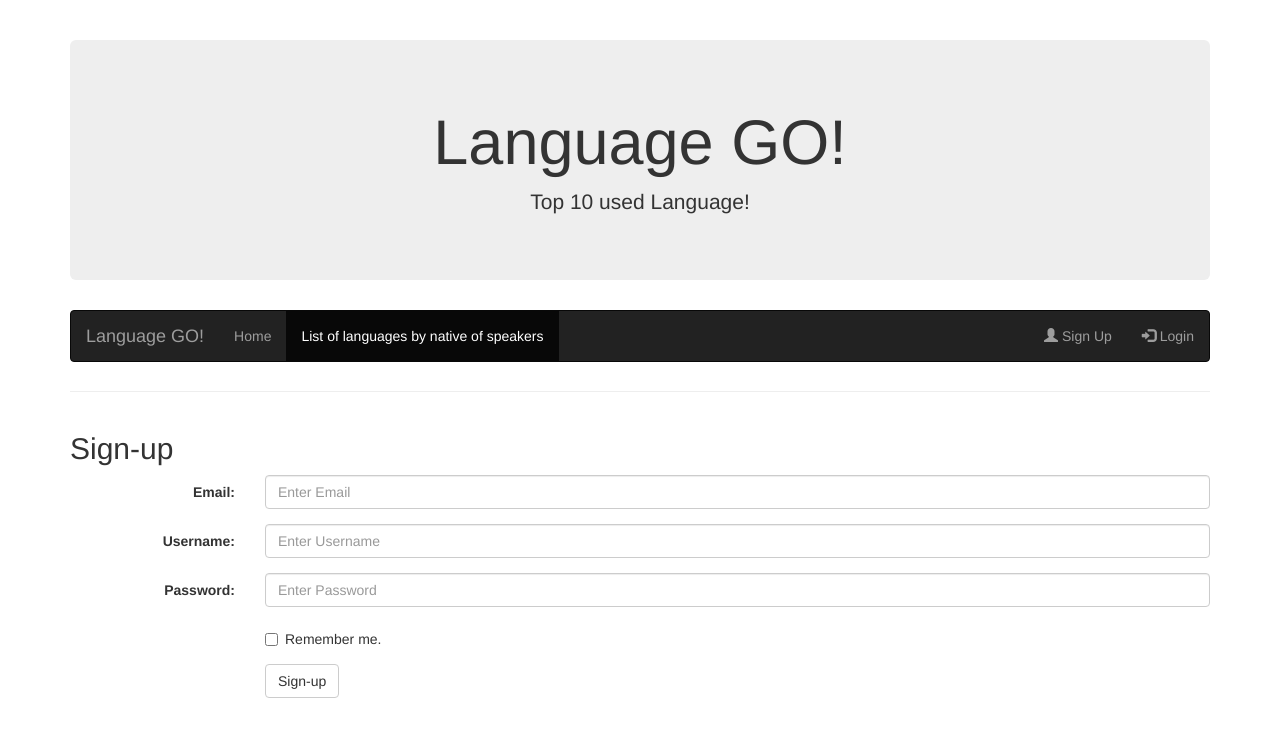
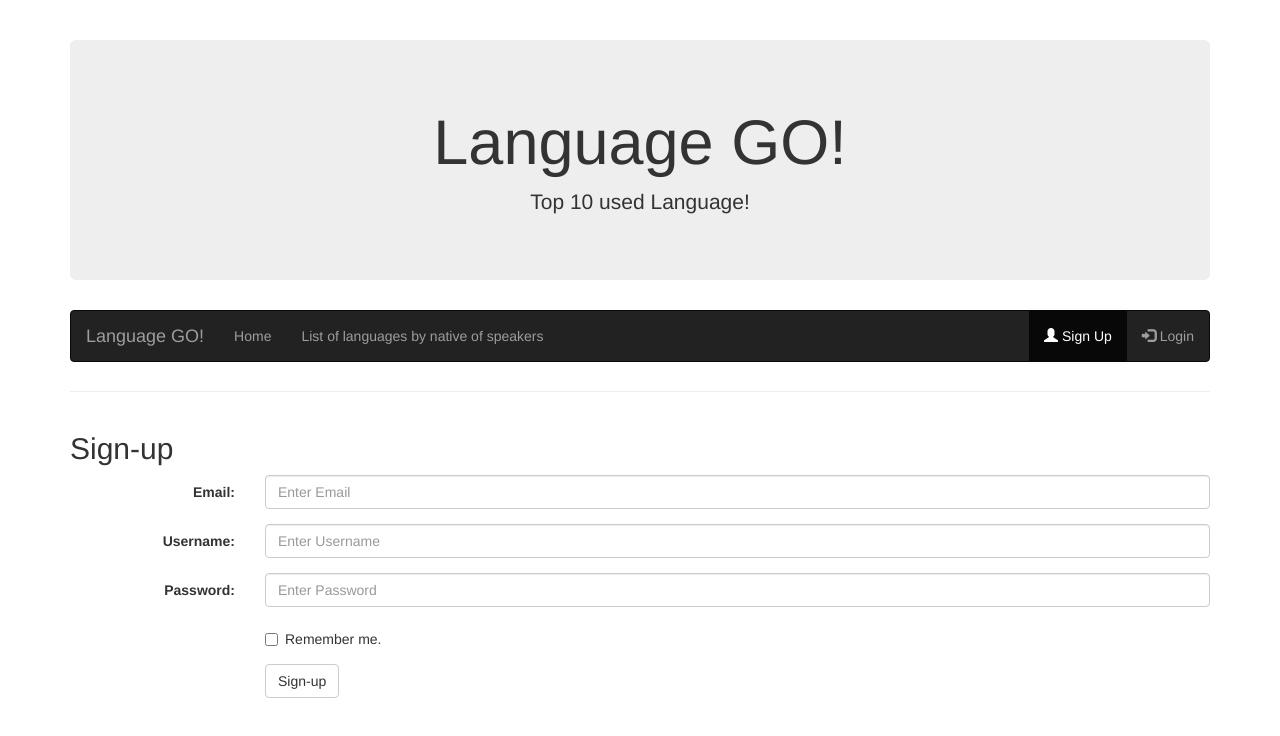
Before and after one commit to jasper626/jasperlam.github.io, a website: page Website/More bootstrap.html in a window 1280 px wide. Drawn offline with Linux system fonts and the light colour scheme.

Commit message:
Update More bootstrap.html

```diff
--- a/Website/More bootstrap.html
+++ b/Website/More bootstrap.html
@@ -23,10 +23,10 @@
     </div>
     <ul class="nav navbar-nav">
       <li><a href="https://jasper626.github.io/jasperlam.github.io/Website/Website.html">Home</a></li>
-      <li class="active"><a href="Website/Top%2010%20Languages.html">List of languages by native of speakers</a></li>
+      <li><a href="https://jasper626.github.io/jasperlam.github.io/Website/Top%2010%20Languages.html">List of languages by native of speakers</a></li>
     </ul>
     <ul class="nav navbar-nav navbar-right">
-      <li><a href="https://jasper626.github.io/jasperlam.github.io/Website/More%20bootstrap.html"><span class="glyphicon glyphicon-user"></span> Sign Up</a></li>
+      <li class="active"><a href="https://jasper626.github.io/jasperlam.github.io/Website/More%20bootstrap.html"><span class="glyphicon glyphicon-user"></span> Sign Up</a></li>
       <li><a href="https://jasper626.github.io/jasperlam.github.io/Website/Bootstrap.html"><span class="glyphicon glyphicon-log-in"></span> Login</a></li>
     </ul>
   </div>
```
